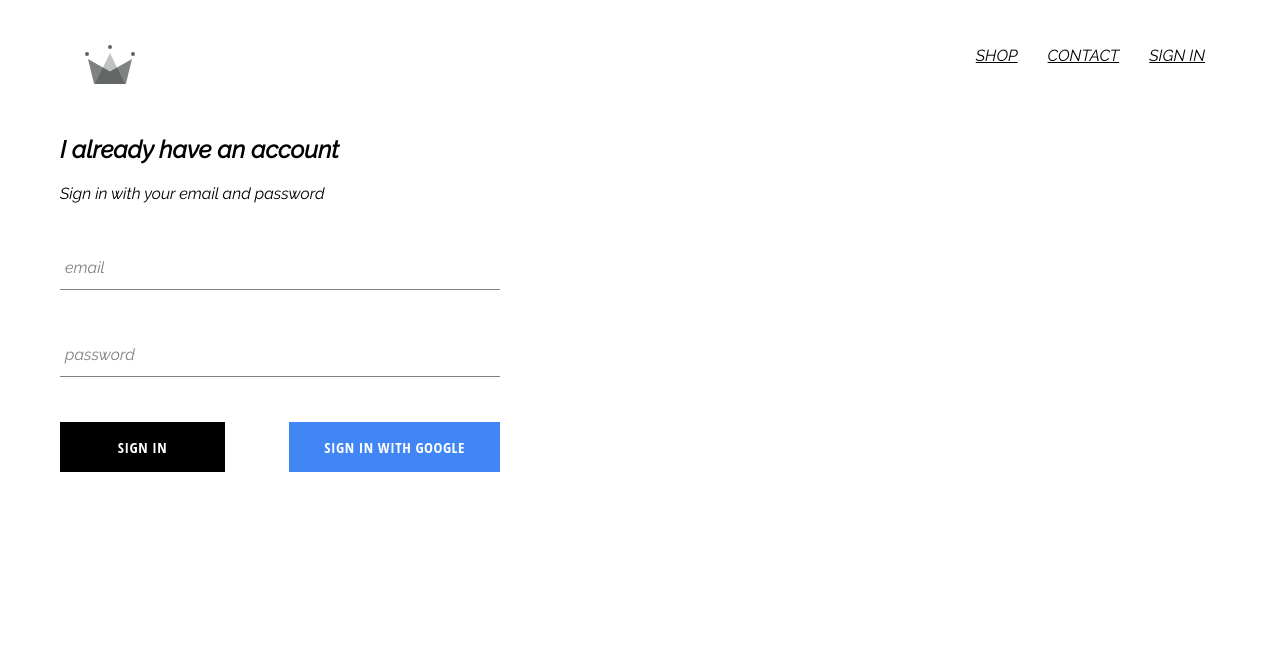
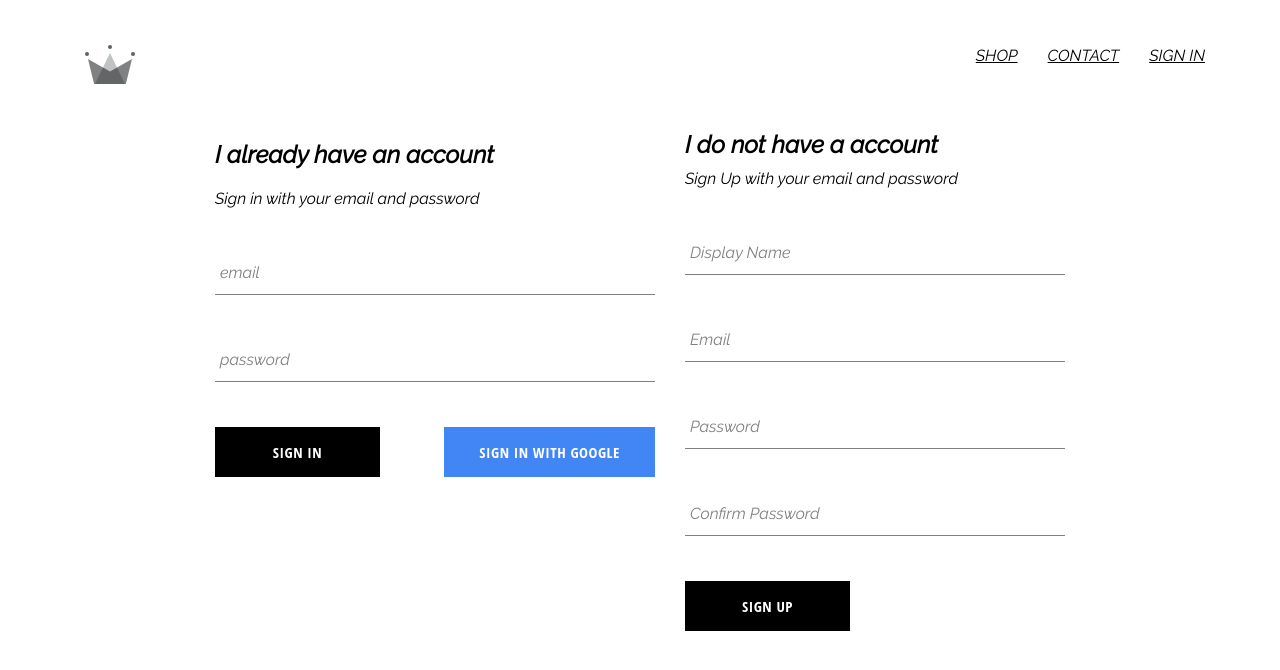
Before and after one commit to jchris27/krwn-clothing, a React (Create React App) app: page /signin in a window 1280 px wide. Shown: the top 670 px of the page. Built offline with nearby package versions, Linux system fonts and the light colour scheme; no server answers.

Commit message:
implemented firebase utils, included ability to store authenticated user into our firebase database

```diff
--- a/src/App.css
+++ b/src/App.css
@@ -8,6 +8,7 @@
   text-decoration-style: none;
 }
 
+/* aligns the forms and buttons */
 * {
   box-sizing: border-box;
 }
--- a/src/App.js
+++ b/src/App.js
@@ -7,7 +7,7 @@
 import ShopPage from './pages/homepage/shop/shop.component';
 import Header from './components/header/header.component';
 import SignInAndSignUpPage from './pages/homepage/sign-in-and-sign-up/sign-in-and-sign-up.component';
-import { auth } from './firebase/firebase.utils';
+import { auth, createUserProfileDocument } from './firebase/firebase.utils';
 
 class App extends React.Component {
   constructor() {
@@ -20,10 +20,31 @@
   unsubscribeFromAuth = null;
 
   componentDidMount() {
-    this.unsubscribeFromAuth = auth.onAuthStateChanged((user) => {
-      this.setState({ currentUser: user });
+    this.unsubscribeFromAuth = auth.onAuthStateChanged(async (userAuth) => {
+      // this.setState({ currentUser: user });
 
-      console.log(user);
+      // console.log(user);
+
+      if (userAuth) {
+        const userRef = await createUserProfileDocument(userAuth);
+
+        userRef.onSnapshot((snapShot) => {
+          // console.log(snapShot.data());
+          this.setState(
+            {
+              currentUser: {
+                id: snapShot.id,
+                ...snapShot.data(),
+              },
+            },
+            () => {
+              console.log(this.state.currentUser);
+            }
+          );
+        });
+      } else {
+        this.setState({ currentUser: userAuth });
+      }
     });
   }
 
--- /dev/null
+++ b/src/components/sign-up/sign-up.component.jsx
@@ -0,0 +1,97 @@
+import React from 'react';
+import { auth, createUserProfileDocument } from '../../firebase/firebase.utils';
+import CustomButton from '../custom-button/custom-button.component';
+import FormInput from '../form-input/form-input.component';
+import './sign-up.styles.scss';
+
+class SignUp extends React.Component {
+  constructor() {
+    super();
+
+    this.state = {
+      displayName: '',
+      email: '',
+      password: '',
+      confirmPassword: '',
+    };
+  }
+
+  handleSubmit = async (event) => {
+    event.preventDefault();
+
+    const { displayName, email, password, confirmPassword } = this.state;
+
+    if (password !== confirmPassword) {
+      alert('passwords do not match');
+      return;
+    }
+
+    try {
+      const { user } = await auth.createUserWithEmailAndPassword(
+        email,
+        password
+      );
+      await createUserProfileDocument(user, { displayName });
+      // resets the form to blank
+      this.setState({
+        displayName: '',
+        email: '',
+        password: '',
+        confirmPassword: '',
+      });
+    } catch (error) {
+      console.error(error);
+    }
+  };
+
+  handleChange = (event) => {
+    const { name, value } = event.target;
+    this.setState({ [name]: value });
+  };
+  render() {
+    const { displayName, email, password, confirmPassword } = this.state;
+    return (
+      <div className="sign-up">
+        <h2 className="title">I do not have a account</h2>
+        <span>Sign Up with your email and password</span>
+        <form className="sign-up-form" onSubmit={this.handleSubmit}>
+          <FormInput
+            type="text"
+            name="displayName"
+            value={displayName}
+            onChange={this.handleChange}
+            label="Display Name"
+            required
+          ></FormInput>
+          <FormInput
+            type="email"
+            name="email"
+            value={email}
+            onChange={this.handleChange}
+            label="Email"
+            required
+          ></FormInput>
+          <FormInput
+            type="password"
+            name="password"
+            value={password}
+            onChange={this.handleChange}
+            label="Password"
+            required
+          ></FormInput>
+          <FormInput
+            type="password"
+            name="confirmPassword"
+            value={confirmPassword}
+            onChange={this.handleChange}
+            label="Confirm Password"
+            required
+          ></FormInput>
+          <CustomButton type="submit">SIGN UP</CustomButton>
+        </form>
+      </div>
+    );
+  }
+}
+
+export default SignUp;
--- /dev/null
+++ b/src/components/sign-up/sign-up.styles.scss
@@ -0,0 +1,9 @@
+.sign-up {
+  display: flex;
+  flex-direction: column;
+  width: 380px;
+
+  .title {
+    margin: 10px 0px;
+  }
+}
--- a/src/firebase/firebase.utils.js
+++ b/src/firebase/firebase.utils.js
@@ -13,6 +13,35 @@
   measurementId: 'G-33FDFGJD47',
 };
 
+// asynchronous function
+export const createUserProfileDocument = async (userAuth, additionalData) => {
+  if (!userAuth) return;
+
+  const userRef = firestore.doc(`users/${userAuth.uid}`);
+
+  const snapShot = await userRef.get();
+
+  if (!snapShot.exists) {
+    // to store data in the DB
+    const { displayName, email } = userAuth;
+    // current date and time
+    const createdAt = new Date();
+
+    try {
+      await userRef.set({
+        displayName,
+        email,
+        createdAt,
+        ...additionalData,
+      });
+    } catch (error) {
+      console.log('error creating user', error.message);
+    }
+  }
+  return userRef;
+  // console.log(snapShot);
+};
+
 firebase.initializeApp(config);
 
 export const auth = firebase.auth();
--- a/src/pages/homepage/sign-in-and-sign-up/sign-in-and-sign-up.component.jsx
+++ b/src/pages/homepage/sign-in-and-sign-up/sign-in-and-sign-up.component.jsx
@@ -1,10 +1,12 @@
 import React from 'react';
 import SignIn from '../../../components/sign-in/sign-in.component';
+import SignUp from '../../../components/sign-up/sign-up.component';
 import './sign-in-and-sign-up.styles.scss';
 
 const SignInAndSignUpPage = () => (
   <div className="sign-in-and-sign-up">
-    <SignIn></SignIn>
+    <SignIn />
+    <SignUp />
   </div>
 );
 
--- a/src/pages/homepage/sign-in-and-sign-up/sign-in-and-sign-up.styles.scss
+++ b/src/pages/homepage/sign-in-and-sign-up/sign-in-and-sign-up.styles.scss
@@ -0,0 +1,6 @@
+.sign-in-and-sign-up {
+  width: 850px;
+  display: flex;
+  justify-content: space-between;
+  margin: 30px auto;
+}
```
